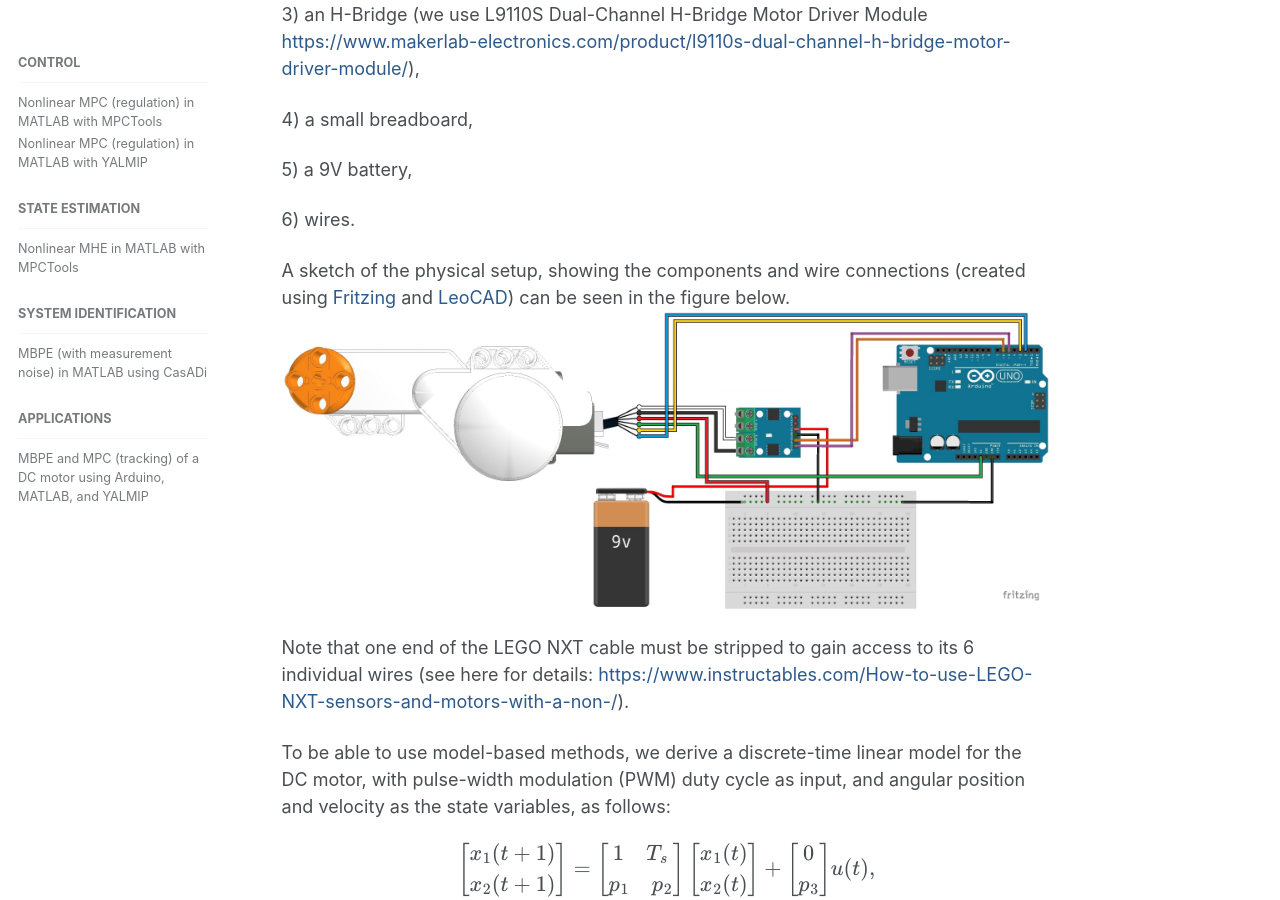
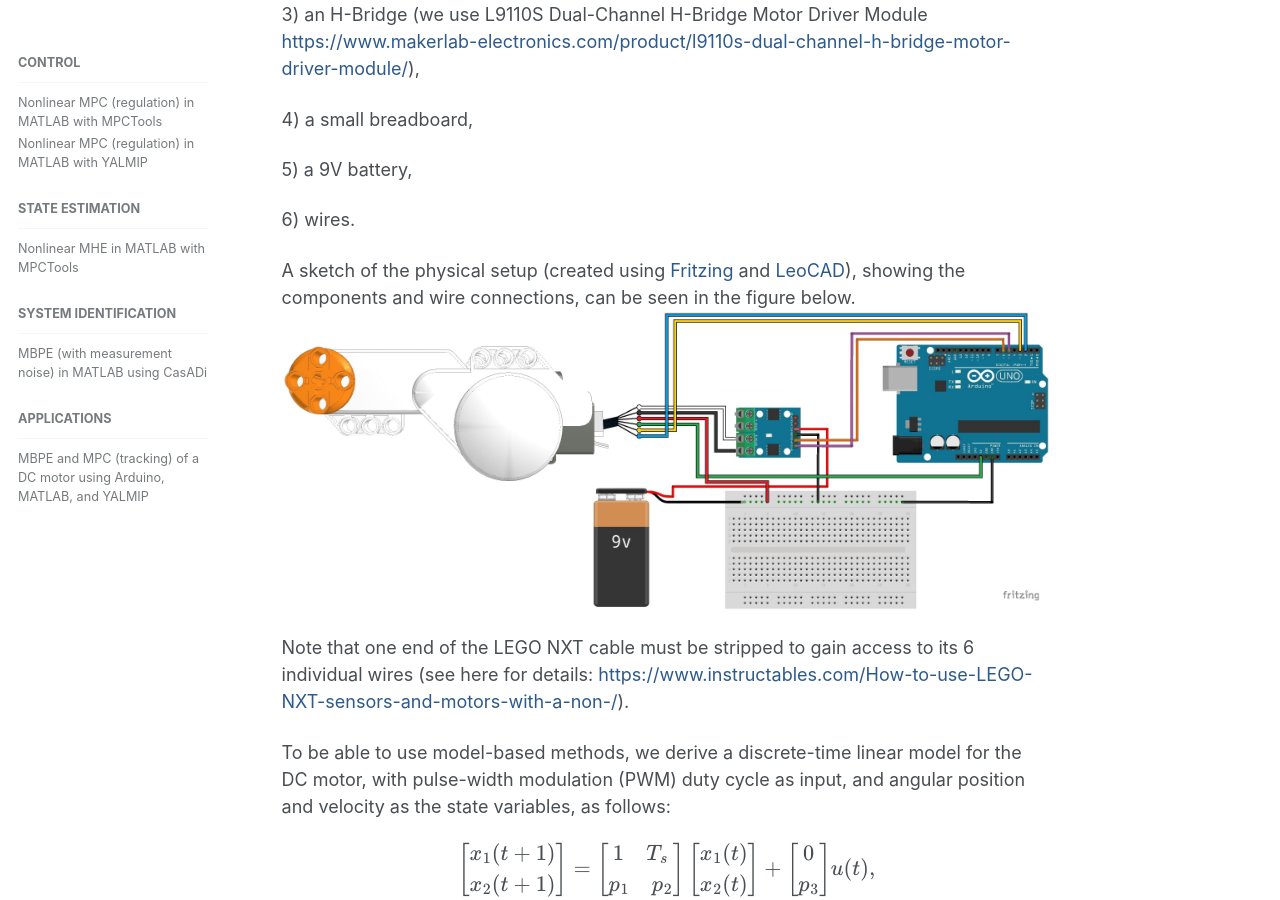
Before and after one commit to sirmatel/sirmatel.github.io, a Jekyll site: the page built from _posts/blog/2020-11-15-MBPE_MPC_DC_motor.md, in a window 1280 px wide and 900 px high, scrolled down 801 px. Built offline with Jekyll 4.4.1, drawn with Linux system fonts in a browser that asks for light colours; formulas are drawn with MathJax 3; comment, search, counter and statistics services are not loaded.

Commit message:
Update 2020-11-15-MBPE_MPC_DC_motor.md

```diff
--- a/_posts/blog/2020-11-15-MBPE_MPC_DC_motor.md
+++ b/_posts/blog/2020-11-15-MBPE_MPC_DC_motor.md
@@ -28,7 +28,7 @@
 
 6) wires.
 
-A sketch of the physical setup, showing the components and wire connections (created using <a href="https://fritzing.org/" style="color: #2d5a8c">Fritzing</a> and <a href="https://www.leocad.org/" style="color: #2d5a8c">LeoCAD</a>) can be seen in the figure below.
+A sketch of the physical setup (created using <a href="https://fritzing.org/" style="color: #2d5a8c">Fritzing</a> and <a href="https://www.leocad.org/" style="color: #2d5a8c">LeoCAD</a>), showing the components and wire connections, can be seen in the figure below.
 ![MBPE and MPC of DC motor, physical setup]({{ site.url }}/images/MBPE_MPC_DC_motor_setup.jpg){: .center-image }
 
 Note that one end of the LEGO NXT cable must be stripped to gain access to its 6 individual wires (see here for details: <a href="https://www.instructables.com/How-to-use-LEGO-NXT-sensors-and-motors-with-a-non-/" style="color: #2d5a8c">https://www.instructables.com/How-to-use-LEGO-NXT-sensors-and-motors-with-a-non-/</a>).
```
